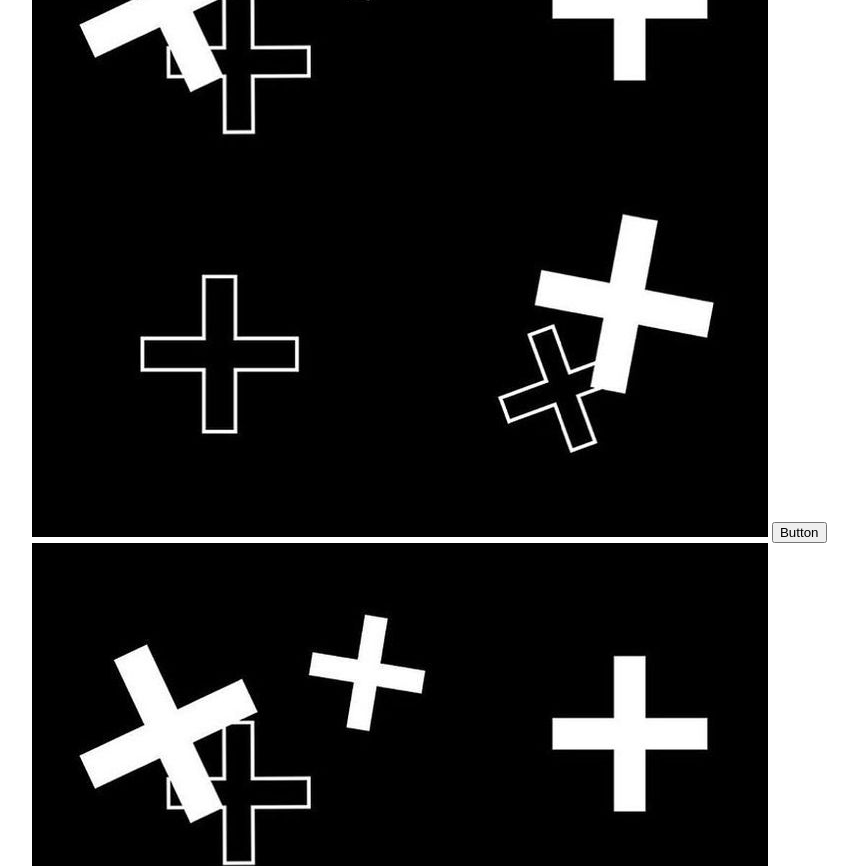
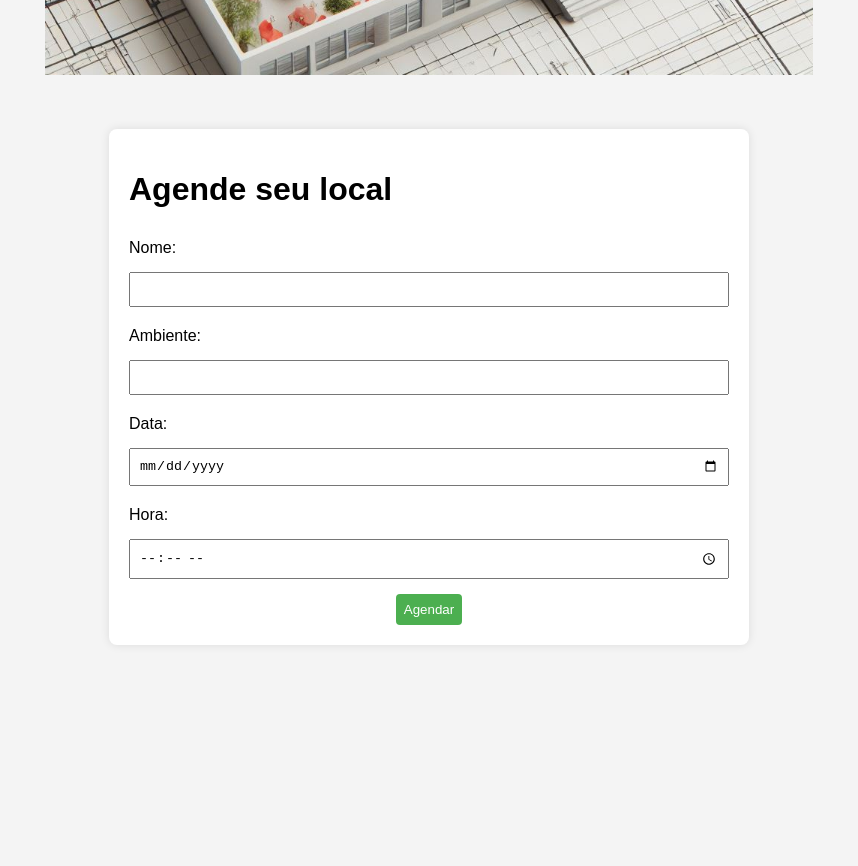
Before and after one commit to 20in13/Meu-Tcc, a plain HTML site: page Principal.html in a window 1280 px wide. Shown: the part 740-1606 px from the top of the page, without its empty margins (211-1069 px from the left). After the commit the page ends 1435 px from the top, so only its background shows below. Drawn offline with Linux system fonts and the light colour scheme.

Commit message:
1.3.24 Tcc

```diff
--- a/CSS/Principal.css
+++ b/CSS/Principal.css
@@ -3,9 +3,10 @@ body {
     font-family: Arial, sans-serif;
   }
 
-  .navbar {
-    background-color: #333;
+  .navbar{
+    background-color: hsl(0, 0%, 20%);
     overflow: hidden;
+
   }
 
   .navbar a {
@@ -37,10 +38,114 @@ body {
   }
 
   #mapa{
-    max-width: 100%; /* responsibilidade */
-    height: auto;
+    max-width: 60%;
+    width: 100%;
   }
 
   .center{
     text-align: center;
   }
+
+  body {
+    font-family: Arial, sans-serif;
+    margin: 0;
+    padding: 0;
+}
+
+header {
+    background-color: #333;
+    color: #fff;
+    text-align: center;
+    padding: 1em;
+}
+
+main {
+    max-width: 800px;
+    margin: 20px auto;
+    padding: 20px;
+    border: 1px solid #ddd;
+    border-radius: 5px;
+}
+
+form {
+    display: grid;
+    gap: 10px;
+}
+
+button {
+    padding: 10px;
+    background-color: #333;
+    color: #fff;
+    border: none;
+    cursor: pointer;
+}
+
+button:hover {
+    background-color: #555;
+}
+
+body {
+  font-family: Arial, sans-serif;
+  margin: 0;
+  padding: 0;
+  background-color: #f4f4f4;
+}
+
+.container {
+  max-width: 600px;
+  margin: 50px auto;
+  background-color: #fff;
+  padding: 20px;
+  border-radius: 8px;
+  box-shadow: 0 0 10px rgba(0, 0, 0, 0.1);
+}
+
+form {
+  display: flex;
+  flex-direction: column;
+}
+
+label {
+  margin-top: 10px;
+}
+
+input,
+button {
+  margin-top: 5px;
+  padding: 8px;
+}
+
+#Agendar {
+  cursor: pointer;
+  background-color: #4caf50;
+  color: #fff;
+  border: none;
+  border-radius: 4px;
+}
+
+.Agendar{
+  text-align: center;
+}
+
+.Agendar :hover{
+
+  background-position: right center;
+  background-size: 200% auto;
+-webkit-animation: pulse 2s infinite;
+animation: pulse512 1.5s infinite;
+
+}
+
+@keyframes pulse512 {
+0% {
+box-shadow: 0 0 0 0 #da050566;
+}
+
+70% {
+box-shadow: 0 0 0 10px rgb(218 103 68 / 0%);
+}
+
+100% {
+box-shadow: 0 0 0 0 rgb(218 103 68 / 0%);
+}
+}
--- /dev/null
+++ b/JS/script.js
@@ -0,0 +1,9 @@
+function agendarSala() {
+    var nome = document.getElementById("nome").value;
+    var ambiente = document.getElementById("ambiente").value;
+    var data = document.getElementById("data").value;
+    var hora = document.getElementById("hora").value;
+
+    // Exibir os dados em um alerta
+    alert("Agendamento Confirmado:\n\nNome: " + nome + "\nAmbiente: " + ambiente + "\nData: " + data + "\nHora: " + hora);
+}
--- a/Principal.html
+++ b/Principal.html
@@ -9,30 +9,44 @@
 <body>
 
   <!-- ===================================== Navbar ====================================== -->
+
 <div class="navbar">
-
   <a href="#home">Item 1</a>
   <a href="#about">Item 2</a>
   <a href="#contact">Item 3</a>
-
   <div class="logo"> <img src="Imagens/Etec Logo azulin.png" alt="logo" id="logo"></div>
 </div>
+
 <!-- ===================================== Fim da Navbar ====================================== -->
 
-<!-- ===================================== MAPA ====================================== -->
+  <div class="center">
+    <img src="Imagens/planta da escola.jpg" id="mapa" alt="Mapa da Escola">
+  </div>
 
-<div class="center">
-  <img src="Imagens/Mapa da escola.png" id="mapa" alt="Mapa da Escola">
+
+  <div class="container">
+    <h1>Agende seu local</h1>
+    <form id="agendamentoForm">
+        <label for="nome">Nome:</label>
+        <input type="text" id="nome" required>
+
+        <label for="ambiente">Ambiente:</label>
+        <input type="text" id="ambiente" required>
+
+        <label for="data">Data:</label>
+        <input type="date" id="data" required>
+
+        <label for="hora">Hora:</label>
+        <input type="time" id="hora" required>
+
+        <div class="Agendar"><button type="button" onclick="agendarSala()" id="Agendar">Agendar</button></div>
+    </form>
 </div>
 
-<!-- ===================================== Fim do MAPA ====================================== -->
+<script src="JS/script.js"></script>
 
-<div class="image-container">
-  <div class="center"><img src="Imagens/imagem teste.jfif" alt="Imagem 1"> <button class="button"> Button </button></div>
-  <div class="center"><img src="Imagens/imagem teste.jfif" alt="Imagem 1"> <button class="button"> Button </button></div>
-  <div class="center"><img src="Imagens/imagem teste.jfif" alt="Imagem 1"> <button class="button"> Button </button></div>
-</div>
-<p>Texto ou conteúdo adicional aqui.</p>
+
+
 
 </body>
 </html>
```
Also changed, not shown: Index.html (+1 -1 lines), Imagens/planta da escola.jpg (added), 1 other file.
